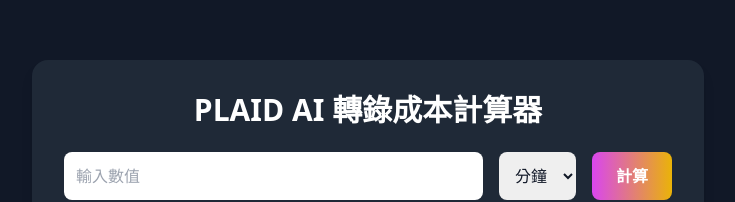
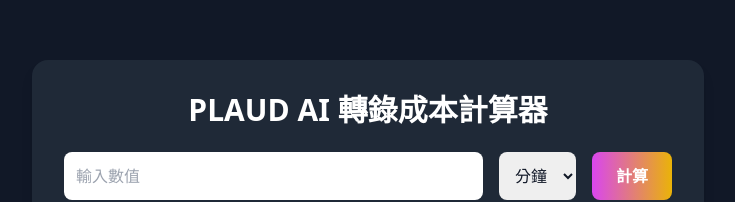
Before and after one commit to doggy8088/plaud-calculator, a plain HTML site: page index.html in a window 1280 px wide. Shown: the part 238-440 px from the top of the page, without its empty margins (272-1007 px from the left). Drawn offline with nearby package versions, Linux system fonts and the light colour scheme.

Commit message:
更新錯字

```diff
--- a/index.html
+++ b/index.html
@@ -3,12 +3,12 @@
 <head>
   <meta charset="UTF-8" />
   <meta name="viewport" content="width=device-width, initial-scale=1.0" />
-  <title>PLAID AI 轉錄成本計算器</title>
+  <title>PLAUD AI 轉錄成本計算器</title>
   <script src="https://cdn.tailwindcss.com"></script>
 </head>
 <body class="bg-gray-900 text-white min-h-screen flex items-center justify-center p-4">
   <div class="w-full max-w-2xl bg-gray-800 rounded-2xl shadow-lg p-8">
-    <h1 class="text-3xl font-bold mb-6 text-center">PLAID AI 轉錄成本計算器</h1>
+    <h1 class="text-3xl font-bold mb-6 text-center">PLAUD AI 轉錄成本計算器</h1>
 
     <!-- 使用量輸入區 -->
     <div class="flex flex-col sm:flex-row gap-4 mb-8">
```
Also changed, not shown: 2 other files.
